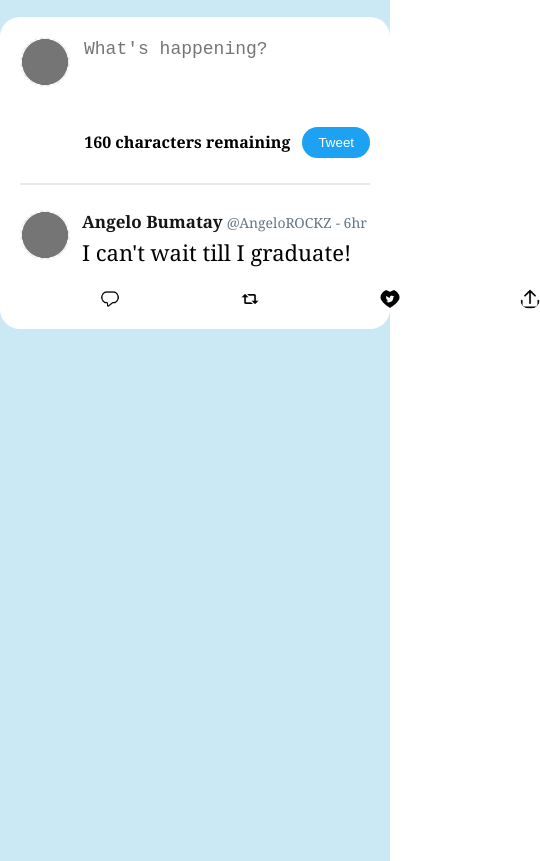
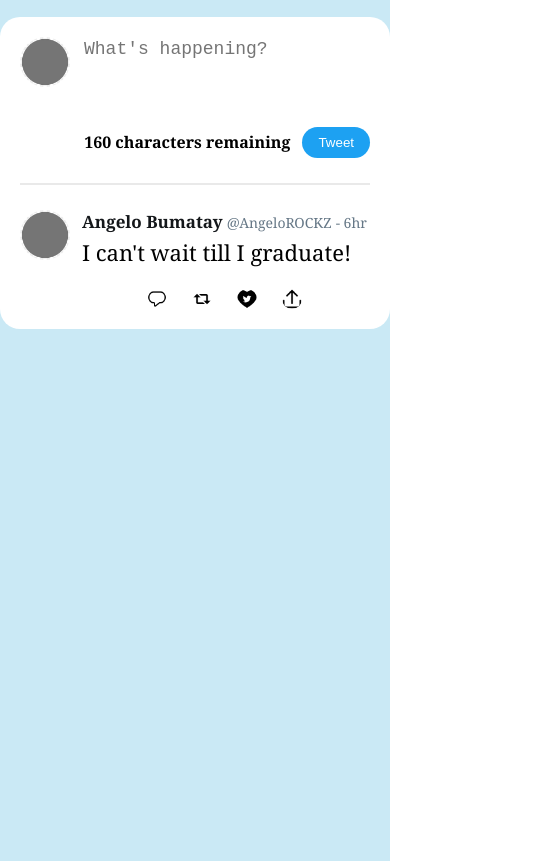
Before and after one commit to AngeloBumatay/CSCI-3340-Project-1, a plain HTML site: page index.html in a window 390 px wide. Shown: the part 132-993 px from the top of the page, 540 px wide, since content can reach past the window. Drawn offline with Linux system fonts and the light colour scheme.

Commit message:
Updated .sample icons
Comment, like, etc icons on a phone were way off to the side, so fixed that

```diff
--- a/styles.css
+++ b/styles.css
@@ -162,10 +162,9 @@ hr {
 /* Posted tweet icons */
 .sample-icons {
     display: flex;
-    gap: 120px;
+    justify-content: center;
+    gap: 25px;
     margin-top: 10px;
-    max-width: 420px;
-    padding-left: 18px;
 }
 
 /* Icon size */
@@ -186,4 +185,5 @@ hr {
 .sample-icons img:active {
     transform: scale(0.9);
     transition: 0.1s ease;
+
 }
```
